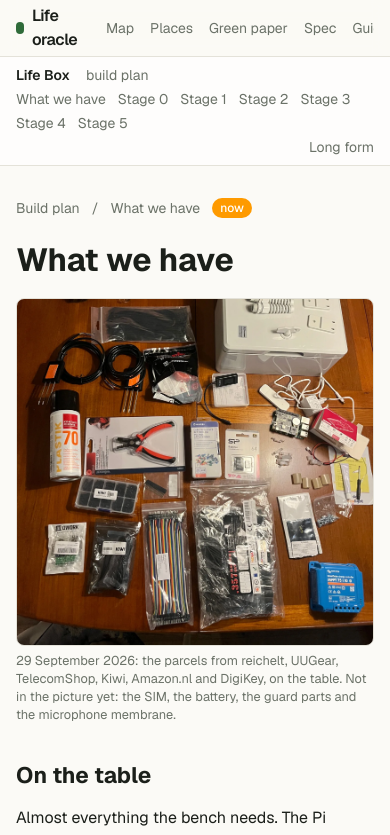
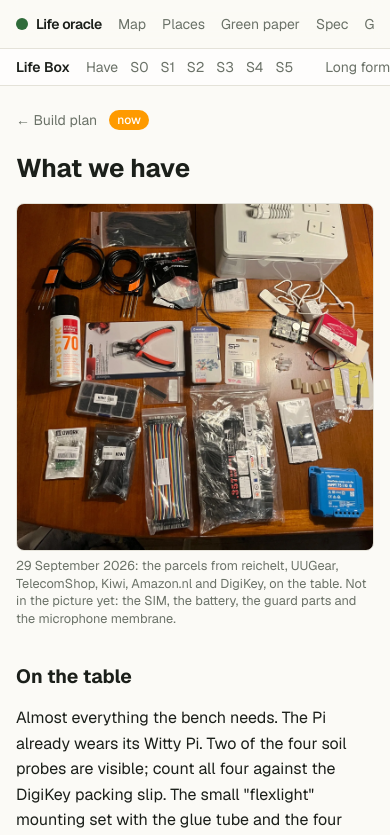
Before and after one commit to oncra/life, a Next.js app: page /lifebox/have in a window 390 px wide. Shown: the top 835 px of the page. Built offline with nearby package versions, Linux system fonts and the light colour scheme; no server answers; the database is empty.

Commit message:
Build plan on a phone: header and stage nav stop wrapping, tables scroll instead of squeezing, boxes and breadcrumb compact

```diff
--- a/src/app/globals.css
+++ b/src/app/globals.css
@@ -47,3 +47,13 @@ body { background: var(--background); color: var(--foreground); }
 .prose figure { margin: 1.2rem 0; }
 .prose figure img { width: 100%; border-radius: 8px; border: 1px solid var(--line); }
 .prose figcaption { font-size: 0.8rem; color: var(--muted); margin-top: 0.35rem; line-height: 1.4; }
+
+/* phones */
+@media (max-width: 640px) {
+  .prose h1 { font-size: 1.6rem; }
+  .prose h2 { font-size: 1.2rem; }
+  .prose pre { font-size: 0.78rem; padding: 0.75rem; }
+  .ai-head span { overflow: hidden; text-overflow: ellipsis; white-space: nowrap; }
+  .ai-box pre { font-size: 0.74rem; max-height: 13rem; }
+  .prose table { font-size: 0.85rem; }
+}
--- a/src/app/layout.tsx
+++ b/src/app/layout.tsx
@@ -26,8 +26,8 @@ export default function RootLayout({ children }: { children: React.ReactNode })
     <html lang="en" className={`${geistSans.variable} ${geistMono.variable} h-full antialiased`}>
       <body className="min-h-full flex flex-col font-sans">
         <header className="border-b border-line bg-background/90 backdrop-blur sticky top-0 z-[1000]">
-          <div className="mx-auto max-w-6xl px-4 h-14 flex items-center gap-6">
-            <Link href="/" className="font-semibold tracking-tight flex items-center gap-2">
+          <div className="mx-auto max-w-6xl px-4 h-12 md:h-14 flex items-center gap-4 md:gap-6 text-sm">
+            <Link href="/" className="font-semibold tracking-tight flex items-center gap-2 shrink-0 whitespace-nowrap">
               <span className="inline-block w-3 h-3 rounded-full bg-accent" /> Life oracle
             </Link>
             <nav className="flex gap-4 text-sm text-muted overflow-x-auto">
--- a/src/app/lifebox/[step]/page.tsx
+++ b/src/app/lifebox/[step]/page.tsx
@@ -20,9 +20,9 @@ export default async function StepPage({ params }: { params: Promise<{ step: str
   const parts = partsFor(s.parts);
   const bench = s.stage !== undefined ? benchLog(s.stage) : [];
   return (
-    <div className="mx-auto max-w-5xl px-4 py-8">
-      <div className="flex items-center gap-3 text-sm text-muted">
-        <Link href="/lifebox" className="hover:text-foreground">Build plan</Link><span>/</span><span>{s.title}</span><StatusPill status={s.status} />
+    <div className="mx-auto max-w-5xl px-4 py-6 md:py-8">
+      <div className="flex flex-wrap items-center gap-x-3 gap-y-1 text-sm text-muted">
+        <Link href="/lifebox" className="hover:text-foreground">← Build plan</Link><StatusPill status={s.status} />
       </div>
       {(s.produces || s.gate) && (
         <div className="mt-4 grid sm:grid-cols-2 gap-3 text-sm">
@@ -46,9 +46,9 @@ export default async function StepPage({ params }: { params: Promise<{ step: str
           <BenchTable rows={bench} />
         </section>
       )}
-      <nav className="mt-10 flex justify-between text-sm">
-        {prev ? <Link href={`/lifebox/${prev.slug}`} className="rounded-md border border-line bg-white px-3 py-2 hover:border-accent">← {prev.title}</Link> : <span />}
-        {next ? <Link href={`/lifebox/${next.slug}`} className="rounded-md bg-accent text-white px-3 py-2">{next.title} →</Link> : <Link href="/lifebox" className="rounded-md border border-line bg-white px-3 py-2">Back to the plan</Link>}
+      <nav className="mt-10 flex flex-col sm:flex-row gap-2 sm:justify-between text-sm">
+        {prev ? <Link href={`/lifebox/${prev.slug}`} className="rounded-md border border-line bg-white px-3 py-2 hover:border-accent text-center">← {prev.title}</Link> : <span />}
+        {next ? <Link href={`/lifebox/${next.slug}`} className="rounded-md bg-accent text-white px-3 py-2 text-center">{next.title} →</Link> : <Link href="/lifebox" className="rounded-md border border-line bg-white px-3 py-2">Back to the plan</Link>}
       </nav>
       <Feedback page={step} />
     </div>
--- a/src/app/lifebox/layout.tsx
+++ b/src/app/lifebox/layout.tsx
@@ -12,17 +12,17 @@ export default function LifeboxLayout({ children }: { children: React.ReactNode
   return (
     <div className="lifebox">
       <div className="border-b border-line bg-white/70">
-        <div className="mx-auto max-w-5xl px-4 py-2 flex flex-wrap items-center gap-x-4 gap-y-1 text-sm">
+        <div className="mx-auto max-w-5xl px-4 py-2 flex items-center gap-x-4 text-sm overflow-x-auto whitespace-nowrap [scrollbar-width:none]">
           <Link href="/lifebox" className="font-semibold">Life Box</Link>
-          <span className="text-muted">build plan</span>
-          <nav className="flex flex-wrap gap-x-3 gap-y-1 text-muted">
+          <span className="text-muted hidden sm:inline">build plan</span>
+          <nav className="flex gap-x-3 text-muted">
             {steps.map((s) => (
               <Link key={s.slug} href={`/lifebox/${s.slug}`} className="hover:text-foreground whitespace-nowrap">
-                {s.stage !== undefined ? `Stage ${s.stage}` : s.title}
+                {s.stage !== undefined ? <><span className="sm:hidden">S{s.stage}</span><span className="hidden sm:inline">Stage {s.stage}</span></> : <><span className="sm:hidden">Have</span><span className="hidden sm:inline">{s.title}</span></>}
               </Link>
             ))}
           </nav>
-          <a href="https://life.oncra.org/docs/build" className="ml-auto text-muted hover:text-foreground whitespace-nowrap">Long form</a>
+          <a href="https://life.oncra.org/docs/build" className="ml-auto pl-4 text-muted hover:text-foreground whitespace-nowrap">Long form</a>
         </div>
       </div>
       {children}
--- a/src/app/lifebox/page.tsx
+++ b/src/app/lifebox/page.tsx
@@ -11,11 +11,11 @@ export default function LifeboxHome() {
   const intro = planIntro();
   const led = purchases();
   return (
-    <div className="mx-auto max-w-5xl px-4 py-8">
+    <div className="mx-auto max-w-5xl px-4 py-6 md:py-8">
       <CopyButtons />
       <div className="grid md:grid-cols-5 gap-8 items-start">
         <div className="md:col-span-3">
-          <h1 className="text-3xl md:text-4xl font-bold tracking-tight">Life Box: the build plan</h1>
+          <h1 className="text-2xl sm:text-3xl md:text-4xl font-bold tracking-tight">Life Box: the build plan</h1>
           <div className="prose mt-4 text-[0.98rem]" dangerouslySetInnerHTML={{ __html: intro }} />
         </div>
         <div className="md:col-span-2">
@@ -47,7 +47,7 @@ export default function LifeboxHome() {
       <h2 className="mt-10 text-xl font-semibold">Orders for node 1</h2>
       <p className="text-sm text-muted mt-1">Read from <a className="underline" href="https://github.com/oncra/life/blob/main/kit/node-1-purchases.csv">kit/node-1-purchases.csv</a>.</p>
       <div className="mt-3 overflow-x-auto rounded-lg border border-line bg-white">
-        <table className="w-full text-sm">
+        <table className="w-full min-w-[560px] text-sm">
           <thead className="bg-[#f1efe6] text-left"><tr><th className="p-2">Date</th><th className="p-2">Shop</th><th className="p-2">What</th><th className="p-2 text-right">EUR</th><th className="p-2">Status</th></tr></thead>
           <tbody>
             {led.map((r, i) => (
--- a/src/components/BenchTable.tsx
+++ b/src/components/BenchTable.tsx
@@ -3,14 +3,14 @@ export function BenchTable({ rows }: { rows: BenchRow[] }) {
   if (!rows.length) return null;
   return (
     <div className="overflow-x-auto rounded-lg border border-line bg-white">
-      <table className="w-full text-sm">
-        <thead className="bg-[#f1efe6] text-left"><tr><th className="p-2">Step</th><th className="p-2">Number</th><th className="p-2">How</th><th className="p-2 text-right">Modelled</th><th className="p-2 text-right">Measured</th><th className="p-2">Unit</th></tr></thead>
+      <table className="w-full min-w-[560px] text-sm">
+        <thead className="bg-[#f1efe6] text-left"><tr><th className="p-2">Step</th><th className="p-2">Number</th><th className="p-2 hidden md:table-cell">How</th><th className="p-2 text-right">Modelled</th><th className="p-2 text-right">Measured</th><th className="p-2">Unit</th></tr></thead>
         <tbody>
           {rows.map((r, i) => (
             <tr key={i} className="border-t border-line align-top">
               <td className="p-2 whitespace-nowrap">{r.stage}</td>
               <td className="p-2">{r.what}{r.notes && <div className="text-xs text-muted">{r.notes}</div>}</td>
-              <td className="p-2 text-muted">{r.how}</td>
+              <td className="p-2 text-muted hidden md:table-cell">{r.how}</td>
               <td className="p-2 text-right">{r.modelled}</td>
               <td className={`p-2 text-right font-medium ${r.measured ? "" : "text-amber-700"}`}>{r.measured || "not yet"}</td>
               <td className="p-2">{r.unit}</td>
--- a/src/components/Feedback.tsx
+++ b/src/components/Feedback.tsx
@@ -53,8 +53,8 @@ export function Feedback({ page }: { page: string }) {
       <p className="text-sm text-muted mt-1">A note is shown here for everyone. An AI change is applied to the plan by an AI running on the maintainer&apos;s own account: it edits these pages (and the bench log), publishes, and writes back what it did or why it held off.</p>
       <textarea value={body} onChange={(e) => setBody(e.target.value)} rows={3} maxLength={2000} placeholder="What is wrong, missing, or should be measured here?" className="mt-3 w-full rounded-md border border-line p-2 text-sm" />
       <div className="mt-2 flex flex-wrap items-center gap-2">
-        <input value={author} onChange={(e) => setAuthor(e.target.value)} maxLength={60} placeholder="Your name (optional)" className="rounded-md border border-line p-2 text-sm w-44" />
-        {askCode && <input value={code} onChange={(e) => setCode(e.target.value)} maxLength={80} placeholder="Change code" className="rounded-md border border-line p-2 text-sm w-40" type="password" />}
+        <input value={author} onChange={(e) => setAuthor(e.target.value)} maxLength={60} placeholder="Your name (optional)" className="rounded-md border border-line p-2 text-sm w-full sm:w-44" />
+        {askCode && <input value={code} onChange={(e) => setCode(e.target.value)} maxLength={80} placeholder="Change code" className="rounded-md border border-line p-2 text-sm w-full sm:w-40" type="password" />}
         <button disabled={busy} onClick={() => submit("NOTE")} className="rounded-md border border-line px-3 py-2 text-sm hover:border-accent disabled:opacity-50">Leave a note</button>
         <button disabled={busy} onClick={() => submit("AI_CHANGE")} className="rounded-md bg-accent text-white px-3 py-2 text-sm font-medium disabled:opacity-50">AI change</button>
         {!askCode && <button type="button" onClick={() => setAskCode(true)} className="text-xs text-muted underline">have a change code?</button>}
--- a/src/components/PartsTable.tsx
+++ b/src/components/PartsTable.tsx
@@ -8,7 +8,7 @@ export function PartsTable({ parts }: { parts: Part[] }) {
   if (!parts.length) return null;
   return (
     <div className="overflow-x-auto rounded-lg border border-line bg-white">
-      <table className="w-full text-sm">
+      <table className="w-full min-w-[640px] text-sm">
         <thead className="bg-[#f1efe6] text-left"><tr><th className="p-2">Part</th><th className="p-2">What</th><th className="p-2">Shop</th><th className="p-2 text-right">Qty</th><th className="p-2 text-right">EUR</th><th className="p-2">State</th></tr></thead>
         <tbody>
           {parts.map((p) => {
```
